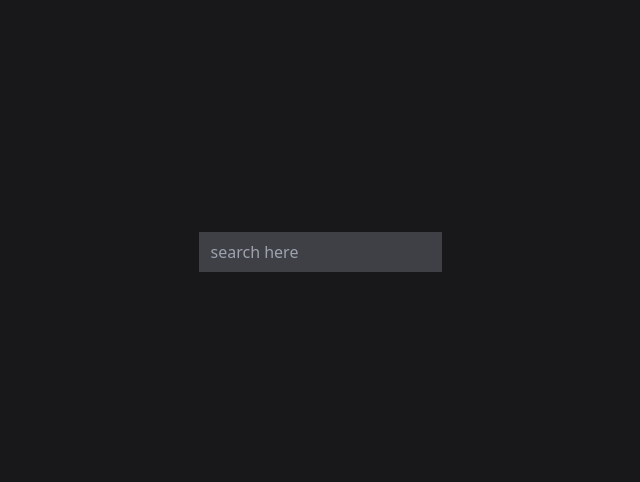
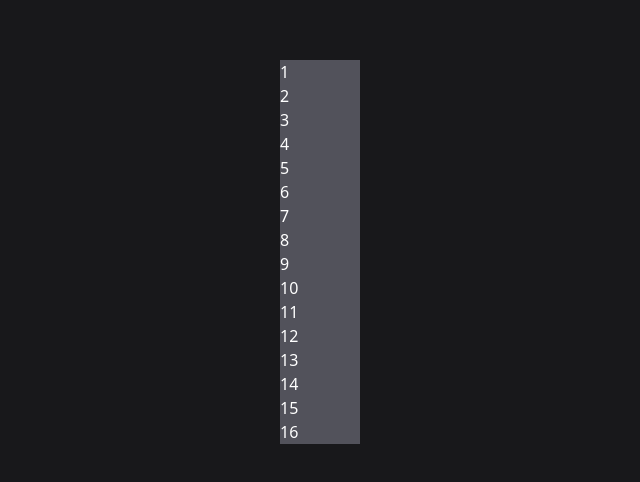
Before and after one commit to Ayu85/React-Machine-Coding, a React (Vite) app: page / in a window 1280 px wide. Shown: the part 148-630 px from the top of the page, without its empty margins (320-960 px from the left). Built offline with nearby package versions, Linux system fonts and the light colour scheme.

Commit message:
infinite scroll

```diff
--- a/src/App.tsx
+++ b/src/App.tsx
@@ -4,7 +4,8 @@ import Pagination from './Questions/Pagination/Pagination'
 // import Page from './Questions/DropDown Select/Page'
 import Generate from './Questions/PasswordGenerator/Generate'
 import UseMemExp from './hooks/UseMemExp'
-import Page from './Questions/AutoSuggestionSearch/Page'
+import Page from './Questions/InfiniteScroll/Page'
+// import Page from './Questions/AutoSuggestionSearch/Page'
 
 const App = () => {
   return (
--- /dev/null
+++ b/src/Questions/InfiniteScroll/Page.tsx
@@ -0,0 +1,33 @@
+import React, { useEffect, useState } from 'react'
+
+const Page = () => {
+  const [count, setCount] = useState(50)
+  useEffect(() => {
+    document.getElementById('box')?.addEventListener('scroll', handleScroll)
+
+  }, [count])
+  const handleScroll = () => {
+    const box = document.getElementById('box')
+    if (!box) return
+
+    const scrollPosition = box.scrollTop
+    const scrollHeight = box.scrollHeight
+    const clientHeight = box.clientHeight
+
+    // Check if the user is near the bottom of the box
+    if (scrollHeight - scrollPosition <= clientHeight + 50) {
+      console.log('Scroll is about to reach the bottom!')
+      setCount(c => c + 10)
+      // You can perform some action here, like loading more content
+    }
+  }
+  return (
+    <div id='box' className=' overflow-scroll h-96 bg-zinc-600 w-20'>
+      {Array.from({ length: count }).map((item, idx) => {
+        return <h1>{idx + 1}</h1>
+      })}
+    </div>
+  )
+}
+
+export default Page
```
